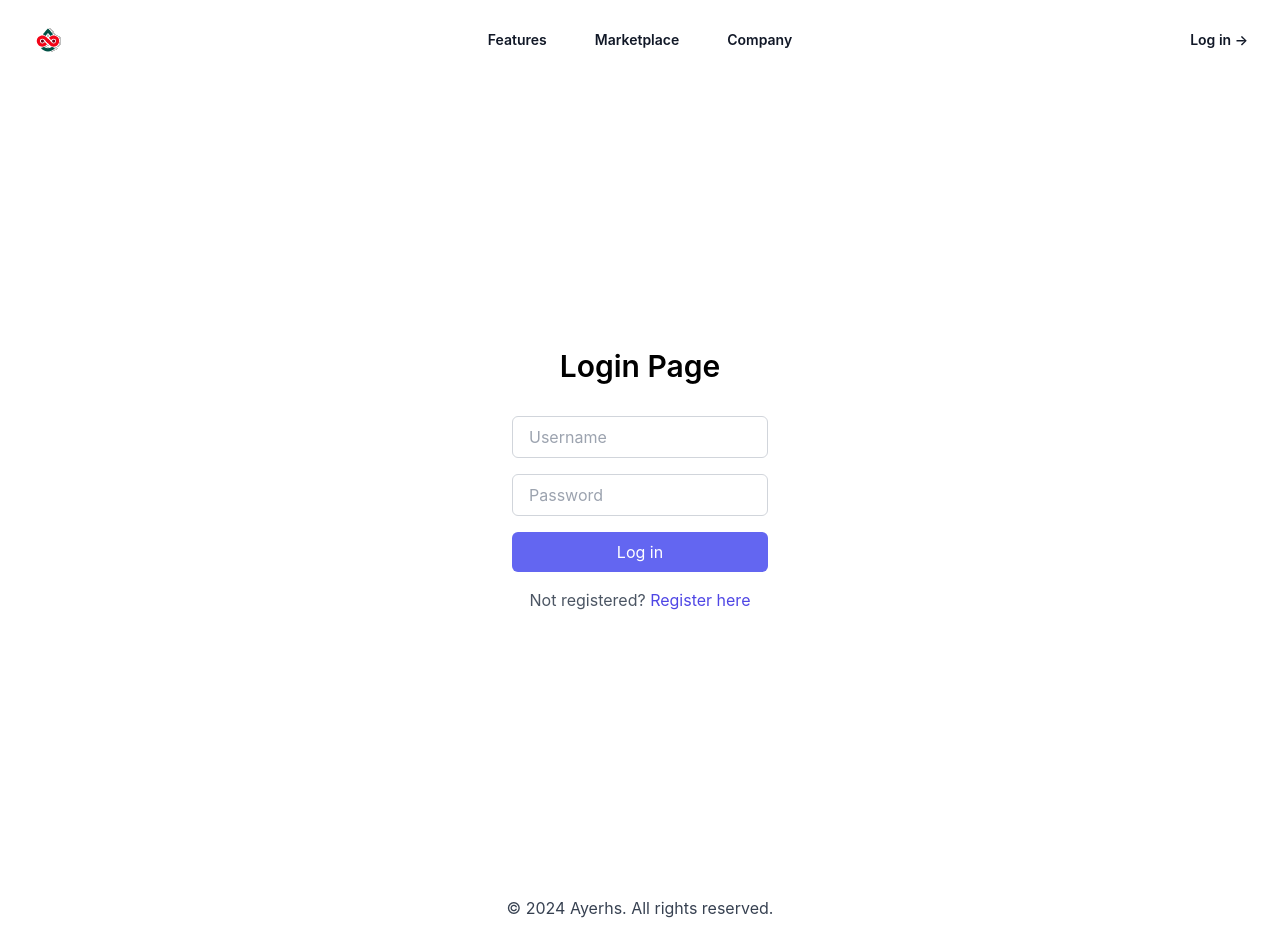
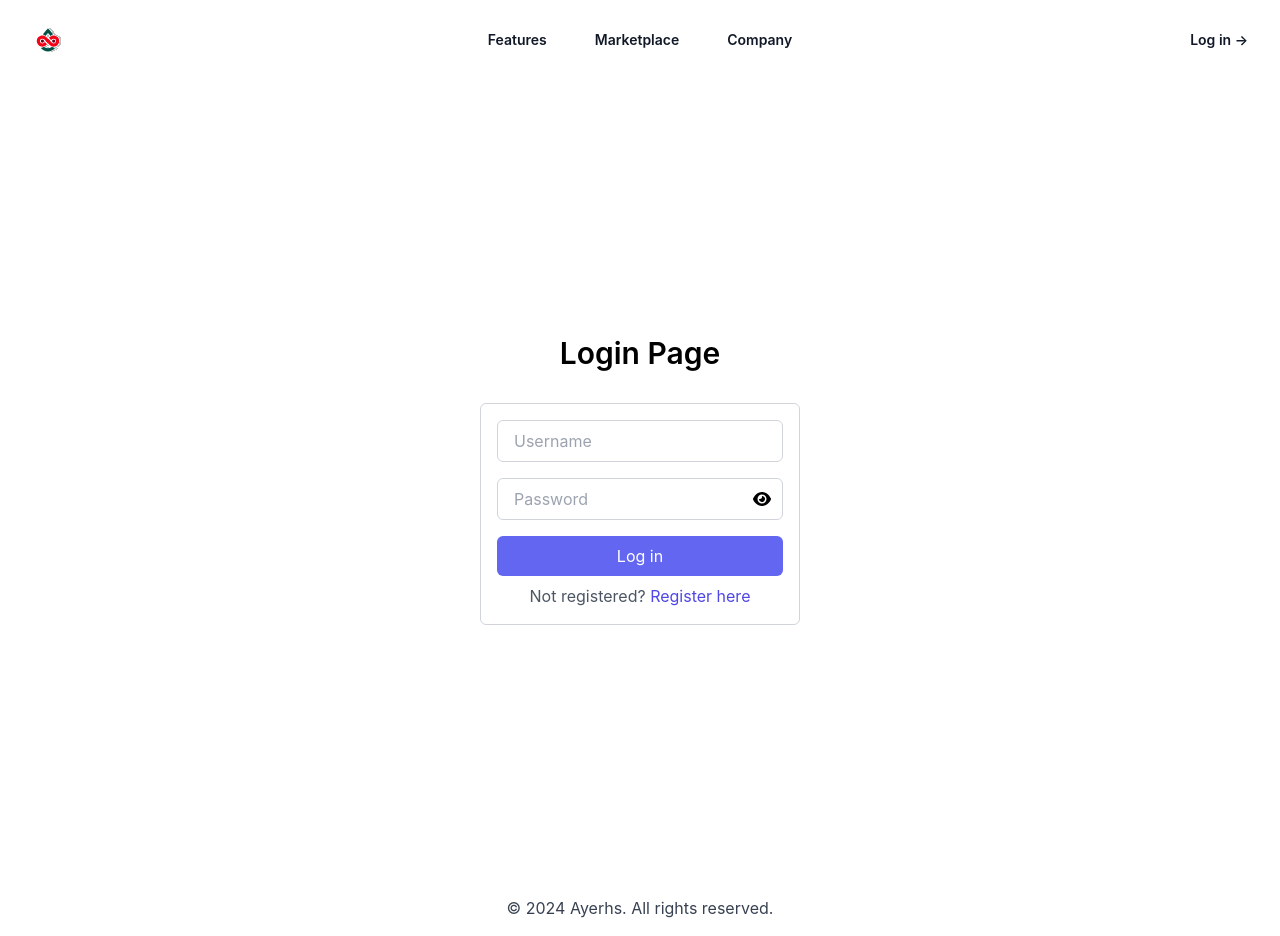
Before and after one commit to TheCoderAbhishek/login-reactjs-dotnet-postgre, a React (Create React App) app in the folder react-app/: page /login in a window 1280 px wide. Built offline with nearby package versions, Linux system fonts and the light colour scheme.

Commit message:
design implementation
same design on Login.js page

```diff
--- a/react-app/src/pages/login/Login.js
+++ b/react-app/src/pages/login/Login.js
@@ -1,26 +1,83 @@
-import React from 'react';
+import React, { useState } from 'react';
 import { Link } from 'react-router-dom';
+import { FontAwesomeIcon } from '@fortawesome/react-fontawesome';
+import { faEye, faEyeSlash } from '@fortawesome/free-solid-svg-icons';
 
 const Login = () => {
+  const [formData, setFormData] = useState({
+    username: '',
+    password: ''
+  });
+  const [passwordVisible, setPasswordVisible] = useState(false);
+  const [errors, setErrors] = useState({});
+
+  const handleChange = (e) => {
+    const { name, value } = e.target;
+    setFormData({ ...formData, [name]: value });
+  };
+
+  const handleSubmit = (e) => {
+    e.preventDefault();
+    const validationErrors = validateForm(formData);
+    if (Object.keys(validationErrors).length > 0) {
+      setErrors(validationErrors);
+      return;
+    }
+    // Add your submission logic here
+  };
+
+  const togglePasswordVisibility = () => {
+    setPasswordVisible(!passwordVisible);
+  };
+
+  const validateForm = (data) => {
+    let errors = {};
+    if (!data.username.trim()) {
+      errors.username = 'Username is required';
+    }
+    if (!data.password.trim()) {
+      errors.password = 'Password is required';
+    }
+    return errors;
+  };
+
   return (
-    <div className="flex flex-col items-center justify-center h-screen">
+    <div className="flex flex-col items-center justify-center min-h-screen py-8">
       <h2 className="text-3xl font-semibold mb-8">Login Page</h2>
-      <div className="flex flex-col space-y-4">
+      <div className="w-full max-w-xs border border-gray-300 rounded-md p-4">
+        <form onSubmit={handleSubmit} className="space-y-4">
+          <InputField
+            type="text"
+            name="username"
+            value={formData.username}
+            onChange={handleChange}
+            placeholder="Username"
+            error={errors.username}
+          />
+          <div className="relative mb-4">
             <input
-          type="text"
-          placeholder="Username"
-          className="w-64 px-4 py-2 border border-gray-300 rounded-md focus:outline-none focus:border-indigo-500"
+              type={passwordVisible ? 'text' : 'password'}
+              name="password"
+              value={formData.password}
+              onChange={handleChange}
+              placeholder="Password"
+              className={`w-full px-4 py-2 border ${errors.password ? 'border-red-500' : 'border-gray-300'} rounded-md focus:outline-none focus:border-indigo-500`}
             />
-        <input
-          type="password"
-          placeholder="Password"
-          className="w-64 px-4 py-2 border border-gray-300 rounded-md focus:outline-none focus:border-indigo-500"
-        />
+            <span
+              className="absolute top-1/2 right-3 transform -translate-y-1/2 cursor-pointer"
+              onClick={togglePasswordVisibility}
+            >
+              <FontAwesomeIcon icon={passwordVisible ? faEyeSlash : faEye} />
+            </span>
+          </div>
+          {errors.password && <p className="text-red-500 mt-1">{errors.password}</p>}
           <button
-          className="w-64 bg-indigo-500 text-white py-2 rounded-md hover:bg-indigo-600 focus:outline-none focus:bg-indigo-600"
+            type="submit"
+            className="w-full bg-indigo-500 text-white py-2 rounded-md hover:bg-indigo-600 focus:outline-none focus:bg-indigo-600"
           >
             Log in
           </button>
+        </form>
         <p className="text-gray-600 mt-2">
           Not registered? <Link to="/registration" className="text-indigo-600">Register here</Link>
         </p>
@@ -29,4 +86,18 @@ const Login = () => {
   );
 }
 
+const InputField = ({ type, name, value, onChange, placeholder, error }) => (
+  <div className="relative mb-4">
+    <input
+      type={type}
+      name={name}
+      value={value}
+      onChange={onChange}
+      placeholder={placeholder}
+      className={`w-full px-4 py-2 border ${error ? 'border-red-500' : 'border-gray-300'} rounded-md focus:outline-none focus:border-indigo-500`}
+    />
+    {error && <p className="text-red-500 mt-1">{error}</p>}
+  </div>
+);
+
 export default Login;
--- a/react-app/src/pages/registration/Registration.js
+++ b/react-app/src/pages/registration/Registration.js
@@ -33,7 +33,7 @@ const Registration = () => {
         break;
       case 'passwordHash':
         error = value.trim() ? (value.length < 6 ? 'Password must be at least 6 characters long' : '') : 'Password is required';
-        // Also, re-validate confirmPasswordHash when passwordHash changes
+
         setErrors({ ...errors, confirmPassword: value !== formData.confirmPasswordHash ? "Passwords don't match" : '' });
         break;
       case 'confirmPasswordHash':
@@ -90,7 +90,7 @@ const Registration = () => {
         throw new Error('Registration failed');
       }
     } catch (error) {
-      console.error('Registration error:', error);
+        console.error('Registration error:', error);
       if (error.response) {
         console.error('Server response:', error.response.data);
       }
@@ -138,7 +138,7 @@ const Registration = () => {
   return (
     <div className="flex flex-col items-center justify-center min-h-screen py-8">
       <h2 className="text-3xl font-semibold mb-8">Registration Page</h2>
-      <div className="w-full max-w-md border border-gray-300 rounded-md p-6">
+      <div className="w-full max-w-xs border border-gray-300 rounded-md p-4">
         {errors.general && <p className="text-red-500 mb-4">{errors.general}</p>}
         {successMessage && <p className="text-green-500 mb-4">{successMessage}</p>}
         <form onSubmit={handleSubmit} className="space-y-4">
```
Lines whose indentation alone changed are shown as unchanged.
